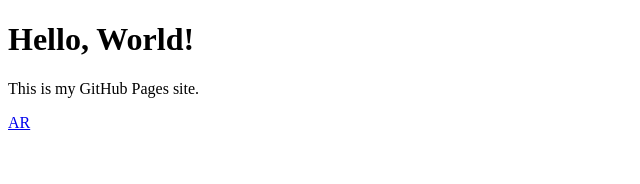
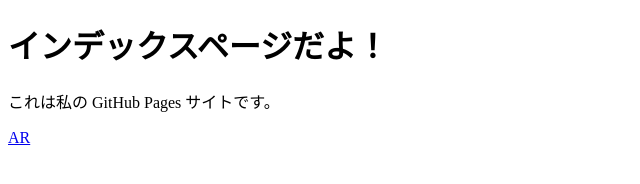
Before and after one commit to niwayu/niwayu.github.io, a plain HTML site: page index.html in a window 1280 px wide. Shown: the whole page, without its empty margins (0-640 px from the left). Drawn offline with Linux system fonts and the light colour scheme.

Commit message:
Update index.html

```diff
--- a/index.html
+++ b/index.html
@@ -4,8 +4,8 @@
     <title>My GitHub Page</title>
 </head>
 <body>
-    <h1>Hello, World!</h1>
-    <p>This is my GitHub Pages site.</p>
+    <h1>インデックスページだよ！</h1>
+    <p>これは私の GitHub Pages サイトです。</p>
     <a href="./ar.html">AR</a>
 </body>
 </html>
```
